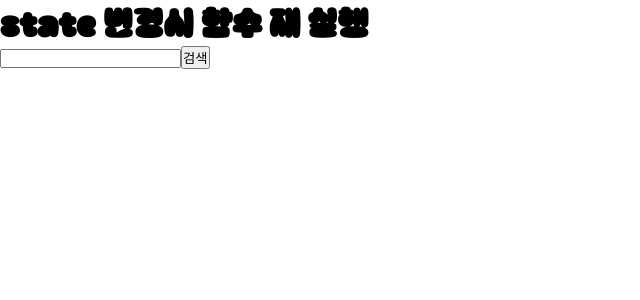
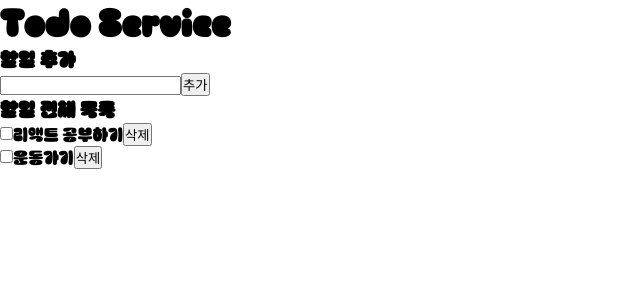
Before and after one commit to devgreact/til-react, a React (Vite) app: page / in a window 1280 px wide. Shown: the top 300 px of the page, without its empty margins (0-640 px from the left). Built offline with nearby package versions, Linux system fonts and the light colour scheme.

Commit message:
[docs] React.memo 정리

```diff
--- a/eslint.config.js
+++ b/eslint.config.js
@@ -42,6 +42,7 @@
       ], // React Fast Refresh 규칙
       "prettier/prettier": "warn", // Prettier 규칙 (포매팅 오류를 에러로 표시)
       "react/prop-types": "off",
+      "react/display-name": "off",
     },
   },
 ];
--- /dev/null
+++ b/src/AddTodo.jsx
@@ -0,0 +1,30 @@
+import React, { useState } from "react";
+
+const AddTodo = React.memo(({ addTodo }) => {
+  console.log("AddTodo 리랜더링");
+  const [text, setText] = useState("");
+
+  const handleSubmit = e => {
+    e.preventDefault();
+    addTodo(text);
+    setText("");
+  };
+
+  return (
+    <div>
+      <h3>할일 추가</h3>
+      <form onSubmit={handleSubmit}>
+        <input
+          type="text"
+          value={text}
+          onChange={e => setText(e.target.value)}
+        />
+        <button type="submit">추가</button>
+      </form>
+    </div>
+  );
+});
+// eslint 설정을 통해 전체 코드에 적용 가능
+//  "react/display-name": "off"
+AddTodo.displayName = "AddTodo";
+export default AddTodo;
--- a/src/App.jsx
+++ b/src/App.jsx
@@ -1,18 +1,69 @@
-import { useState, useCallback } from "react";
+import React, { useState, useCallback, useRef } from "react";
+import AddTodo from "./AddTodo";
+import TodoItem from "./TodoItem";
 
 function App() {
-  const [query, setQuery] = useState("");
-  // query 가 변경이 된다면 그때 함수를 다시 정의하겠다.
-  const handleSearch = useCallback(() => {
-    console.log("query를 처리하는 새로운 함수 생성 ", query);
-  }, [query]);
+  const totalRef = useRef(3); // 1씩 증가하면서 id 관리
+  const [todos, setTodos] = useState([
+    { id: 1, text: "리액트 공부하기", completed: false },
+    { id: 2, text: "운동가기", completed: false },
+  ]);
+  // todo 관리 함수를 리랜더링시 재생성 하지 않도록 적용
+  // 1. 의존성 배열을 이용해 볼까?
+  // 2. 내부에서 처리해 볼까?
+  const addTodo = useCallback(text => {
+    const newId = totalRef.current++;
+    // setTodos([...todos, { id: newId, text: text, completed: false }]);
+    setTodos(prev => [...prev, { id: newId, text: text, completed: false }]);
+  }, []);
+  // completed 변경
+  // 1. 의존성 배열을 이용해 볼까?
+  // 2. 내부에서 처리해 볼까?
+  const toggleTodo = useCallback(id => {
+    // const arr = todos.map(item =>
+    //   item.id === id ? { ...item, completed: !item.completed } : item,
+    // );
+    // setTodos(arr);
+    setTodos(prev =>
+      prev.map(item =>
+        item.id === id ? { ...item, completed: !item.completed } : item,
+      ),
+    );
+  }, []);
+  const deleteTodo = useCallback(id => {
+    const arr = todos.filter(item => item.id !== id);
+    setTodos(arr);
+  }, []);
 
   return (
     <div>
-      <h1>state 변경시 함수 재 실행</h1>
-      <input value={query} onChange={e => setQuery(e.target.value)} />
-      <button onClick={handleSearch}>검색</button>
+      <h1>Todo Service </h1>
+      <AddTodo addTodo={addTodo} />
+      <TodoList todos={todos} toggleTodo={toggleTodo} deleteTodo={deleteTodo} />
     </div>
   );
 }
 export default App;
+
+const TodoList = React.memo(function TodoList({
+  todos,
+  toggleTodo,
+  deleteTodo,
+}) {
+  console.log("TodoList 리랜더링");
+  return (
+    <div>
+      <h3>할일 전체 목록 </h3>
+      {todos.map(item => {
+        return (
+          <TodoItem
+            key={item.id}
+            todo={item}
+            toggleTodo={toggleTodo}
+            deleteTodo={deleteTodo}
+          />
+        );
+      })}
+    </div>
+  );
+});
--- /dev/null
+++ b/src/TodoItem.jsx
@@ -0,0 +1,18 @@
+import React from "react";
+
+const TodoItem = ({ todo, toggleTodo, deleteTodo }) => {
+  console.log("TodoItem 리랜더링 : ", todo.text);
+  return (
+    <div>
+      <input
+        type="checkbox"
+        checked={todo.completed}
+        onChange={() => toggleTodo(todo.id)}
+      />
+      <span>{todo.text}</span>
+      <button onClick={() => deleteTodo(todo.id)}>삭제</button>
+    </div>
+  );
+};
+
+export default React.memo(TodoItem);
```
Also changed, not shown: 1 other file (tests, documents, lock files or other folders).
